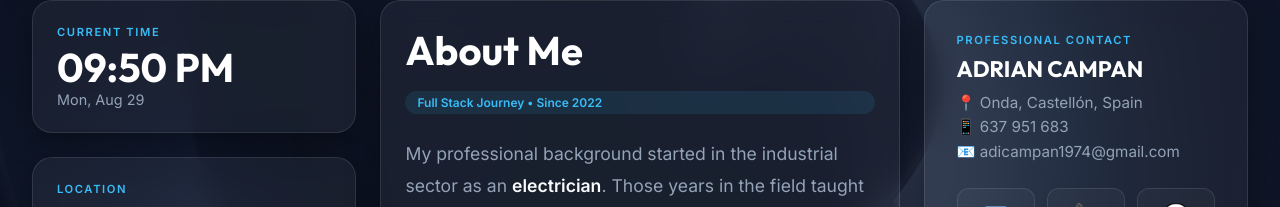
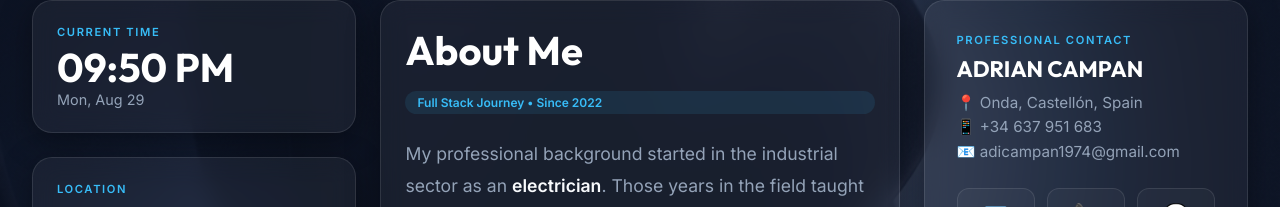
Before and after one commit to AdiCampan/my_page, a React (Create React App) app: page / in a window 1280 px wide. Shown: the part 148-355 px from the top of the page. Built offline with nearby package versions, Linux system fonts and the light colour scheme; no server answers.

Commit message:
Fix contact buttons gesture error by removing redundant JS handlers

```diff
--- a/src/App.js
+++ b/src/App.js
@@ -44,7 +44,7 @@ function App() {
             <h3 className="contact-name">ADRIAN CAMPAN</h3>
             <div className="contact-details">
               <p>📍 Onda, Castellón, Spain</p>
-              <p>📱 <a href="tel:637951683" style={{ color: 'inherit', textDecoration: 'none' }}>637 951 683</a></p>
+              <p>📱 <a href="tel:+34637951683" style={{ color: 'inherit', textDecoration: 'none' }}>+34 637 951 683</a></p>
               <p>📧 <a href="mailto:adicampan1974@gmail.com" style={{ color: 'inherit', textDecoration: 'none' }}>adicampan1974@gmail.com</a></p>
             </div>
 
@@ -58,12 +58,6 @@ function App() {
                     className="contact-action-btn"
                     target={isExternal ? "_blank" : undefined}
                     rel={isExternal ? "noopener noreferrer" : undefined}
-                    onClick={(e) => {
-                      if (!isExternal) {
-                        // For mailto and tel, manually trigger location if default fails
-                        window.location.href = action.link;
-                      }
-                    }}
                   >
                     <span className="action-icon">{action.icon}</span>
                     <span className="action-text">{action.label}</span>
```
